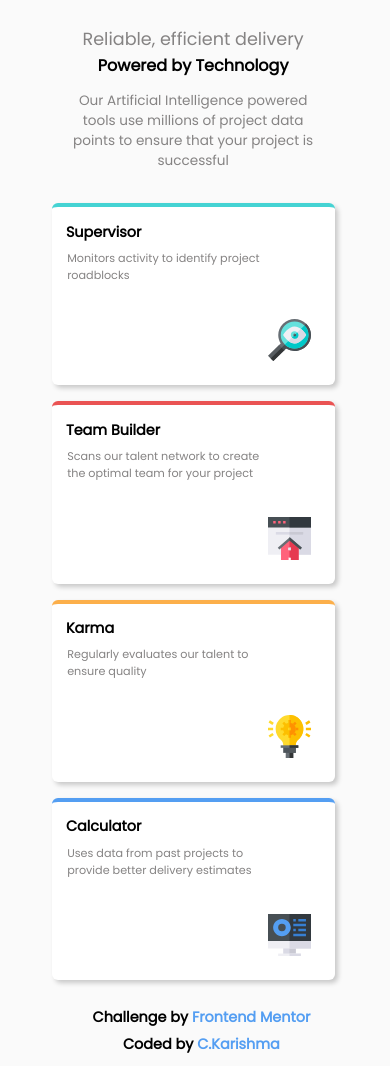
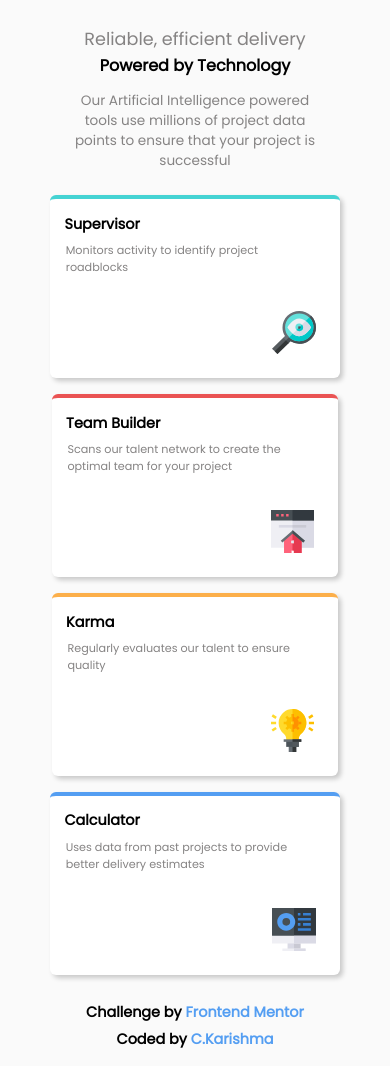
Before and after one commit to karishma-c/four-card-feature-design, a plain HTML site: page index.html in a window 390 px wide. Drawn offline with Linux system fonts and the light colour scheme.

Commit message:
max-width and widthof the cards for different screen sizes are changed

```diff
--- a/index.html
+++ b/index.html
@@ -27,7 +27,8 @@
         <p class="card-desc">Monitors activity to identify project roadblocks</p>
         <img src="asset/images/icon-supervisor.svg" alt="img-1">
       </div>
-      <div class="card-2">
+      <div class="container-1">
+        <div class="card-2">
           <h3 class="card-heading">Team Builder</h3>
           <p class="card-desc">Scans our talent network to create the optimal team for your project</p>
           <img src="asset/images/icon-team-builder.svg" alt="img-2">
@@ -37,6 +38,10 @@
           <p class="card-desc">Regularly evaluates our talent to ensure quality</p>
           <img src="asset/images/icon-karma.svg" alt="img-3">
       </div>
+      </div>
+
+
+
 
       <div class="card-4">
         <h3 class="card-heading">Calculator</h3>
--- a/style.css
+++ b/style.css
@@ -6,9 +6,8 @@ body{
     background: hsl(0, 0%, 98%);
 }
 .container{
-    max-width: 1200px;
     width: 99%;
-    margin: 0;
+    margin: 0 auto;
 }
 .heading{
     font-family: var(--font-family);
@@ -16,7 +15,7 @@ body{
     font-size: 1.1rem;
     font-weight: 400;
     padding-top: 1em;
-    margin: 0 0 0 12em;
+    margin: 0 auto;
     color: rgb(133, 131, 131);
 }
 span{
@@ -32,42 +31,43 @@ span{
     text-align: center;
     font-size: .8rem;
     font-weight: 400;
-    margin: 1em 1em 1em 36em;
+    margin: 1em auto;
     color: rgb(133, 131, 131);
 }
 .card-container{
-    max-width: 1100px;
-    width:90%;
+    max-width: 1000px;
     display: flex;
-    flex-wrap: row wrap;
+    flex-flow: row wrap;
     justify-content: center;
     align-items: center;
-    margin: 1em 0 1em 19em;
+    margin: 1em auto;
 }
 
 .card-1{
-    position: relative;
-    top: 6em;
-    width: 25%;
+    width: 28%;
     margin: .5em;
     border-radius: 6px;
     background: white;
     border-top: 4px solid hsl(180, 62%, 55%);
     box-shadow: 3px 3px 5px rgba(0, 0, 0, 0.2);
 }
+.container-1{
+    max-width: 300px;
+    display: flex;
+    flex-direction: column;
+    align-items: center;
+    justify-content: center;
+}
 .card-2{
-    width: 25%;
-    margin: .5em;
+    width: 90%;
+    margin: .5em ;
     border-radius: 6px;
     background: white;
     border-top: 4px solid hsl(0, 78%, 62%);
     box-shadow: 3px 3px 5px rgba(0, 0, 0, 0.2);
 }
 .card-3{
-    position: relative;
-    top: 12em;
-    right: 17em;
-    width: 25%;
+    width: 90%;
     margin: .5em;
     border-radius: 6px;
     background: white;
@@ -75,10 +75,7 @@ span{
     box-shadow: 3px 3px 5px rgba(0, 0, 0, 0.2);
 }
 .card-4{
-    position: relative;
-    top: 6em;
-    right: 17em;
-    width: 25%;
+    width: 28%;
     margin: .5em;
     border-radius: 6px;
     background: white;
@@ -97,7 +94,8 @@ span{
     font-size: .7rem;
     padding: 0 0 0 1.4em;
     font-weight: 400;
-    margin: 0 .5em 0 0;
+    width: 80%;
+    margin: 0 1em 0 0;
     color: rgb(133, 131, 131);
 }
 img{
@@ -113,7 +111,7 @@ footer{
     flex-direction: column;
     align-items: center;
     justify-content: center;
-    margin: 15em 0 0 1em;
+    margin: 0 auto;
 }
 .attribution h6{
     text-align: center;
@@ -133,39 +131,27 @@ footer{
         margin: 1em auto;
     }
     .card-container{
-        max-width: 1000px;
         width:98%;
-        margin: 1em 0 1em 8em;
+        margin: 1em auto;
     }
     .card-1{
-        position: relative;
-        top: 6em;
-        width: 45%;
+        width: 28%;
+    }
+    .container-1{
+        max-width: 300px;
     }
     .card-2{
-        width: 45%;
+        width: 90%;
     }
     .card-3{
-        position: relative;
-        top: 12em;
-        right: 15em;
-        width: 45%;
+        width: 90%;
     }
     .card-4{
-        position: relative;
-        top: 6em;
-        right: 15em;
-        width: 45%;
+        width: 28%;
     }
     .card-desc{
         padding: 0 0 1em 1.4em;
         margin: 0 1em 0 0;
-    }
-    .attribution h6{
-        text-align: center;
-        font-size: .9rem;
-        margin: 0 auto;
-        padding: .2em;
     }
 }
 @media (max-width:900px){
@@ -178,6 +164,7 @@ footer{
         margin: 1em auto;
     }
     .card-container{
+        max-width: 400px;
         width: 90%;
         margin: 2em auto;
         display: flex;
@@ -185,51 +172,45 @@ footer{
         align-items: center;
         justify-content: center;
     }
-    .card-1, .card-3, .card-4{
-        position: static;
-        width: 50%;
+    .card-1, .card-4{
+        width: 75%;
     }
-    .card-2{
-        width: 50%;
+    .container-1{
+        max-width: 350px;
     }
-    footer{
-        margin: 0 -2em 0 0;
+    .card-2, .card-3{
+        width: 85%;
     }
 }
-@media (max-width: 650px){
+@media (max-width: 700px){
     .description{
         width: 250px;
     }
     .card-container{
+        max-width: 380px;
         margin: 1em auto;
         display: flex;
         flex-direction: column;
         align-items: center;
         justify-content: center;
     }
-    .card-1{
-        position: static;
-        width: 85%;
-        margin: 1em 1em .5em 1em;
+    .card-1, .card-4{
+        width: 87%;
     }
-    .card-3, .card-4{
-        position: static;
-        width: 85%;
-        margin: .5em 1em .5em 1em;
+    .container-1{
+        max-width: 400px;
     }
-    .card-2{
-        width: 85%;
+    .card-2, .card-3{
+        width: 86%;
         margin: .5em 1em .5em 1em;
     }
    .card-desc{
         padding: 0 0 1em 1.4em;
         margin: 0 6em 0 0;
+        width: 85%;
     }
     img{
         width: 15%;
     }
-    footer{
-        margin: 0 0 0 1em;
-    }
 
 }
```
